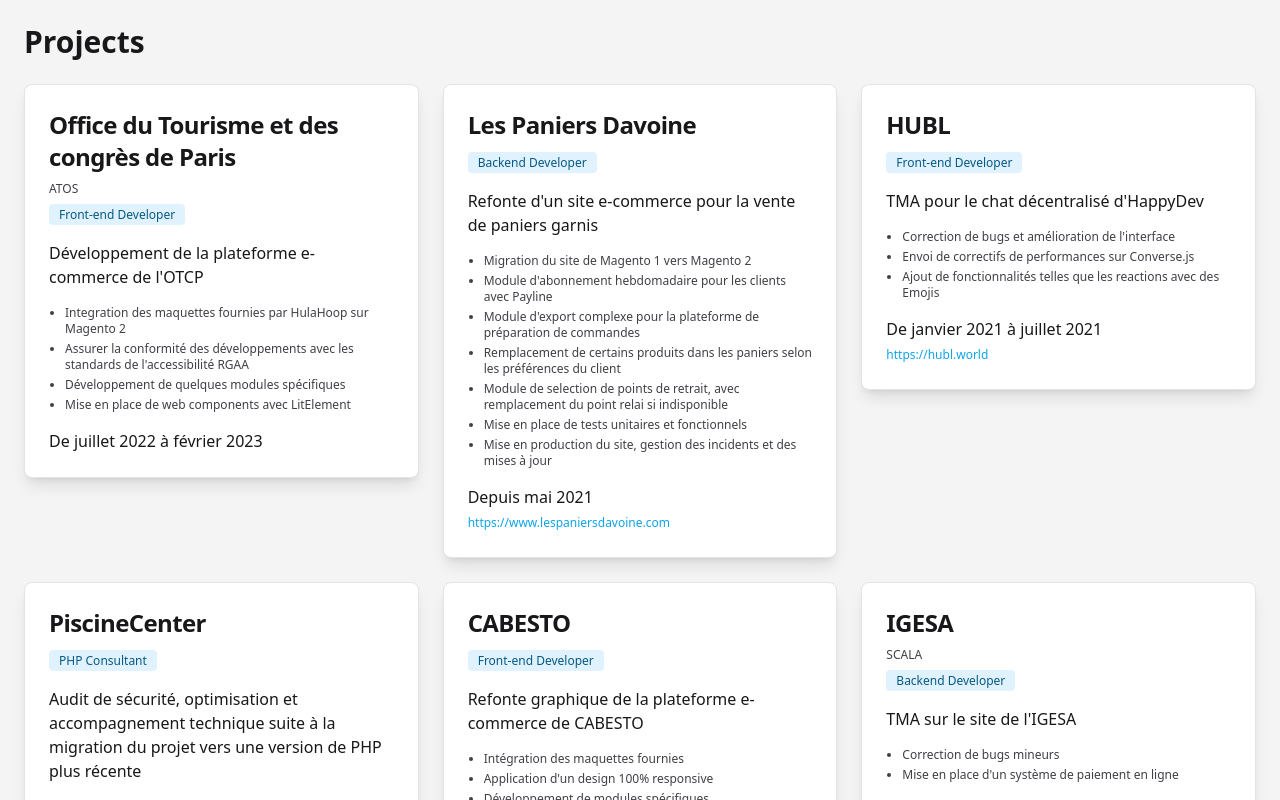
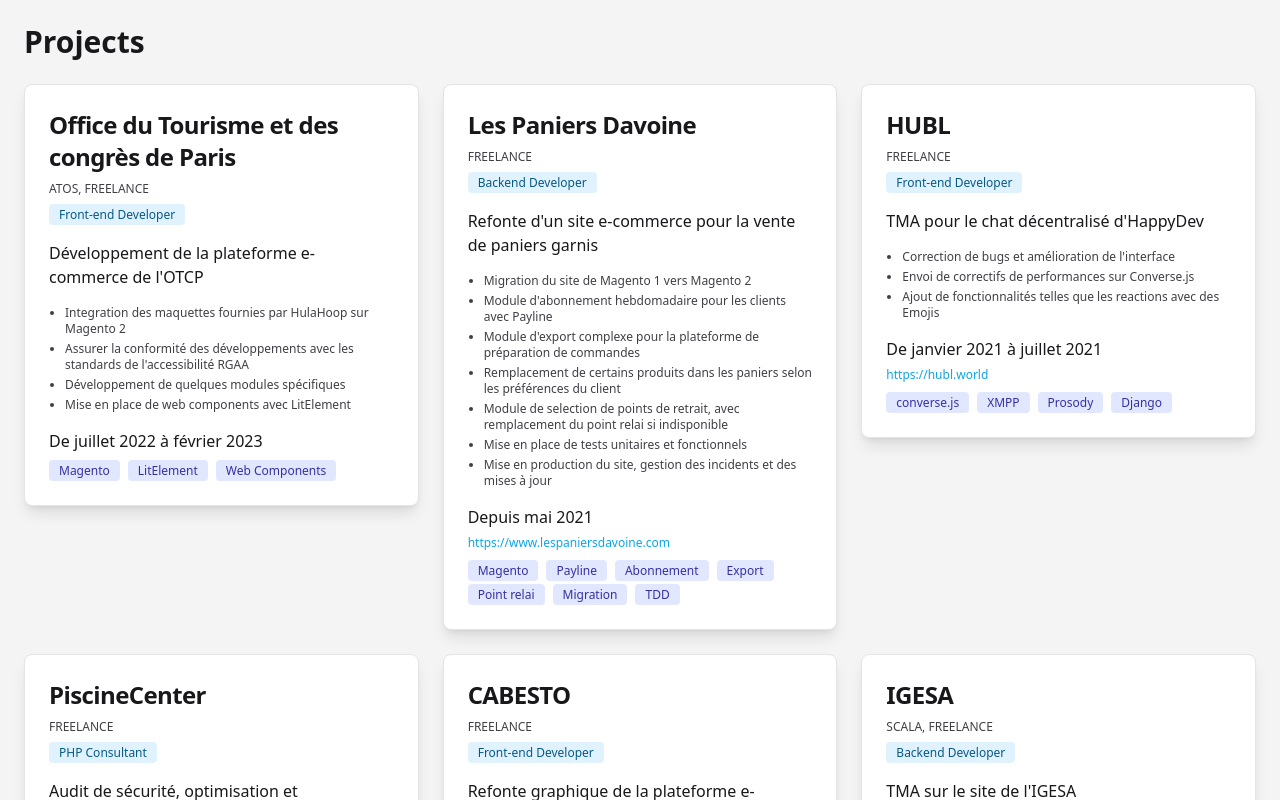
Before and after one commit to ubermanu/ubermanu.github.io, a SvelteKit app: page /projects in a window 1280 px wide. Shown: the top 800 px of the page. Built offline with nearby package versions, Linux system fonts and the light colour scheme; some icons are missing.

Commit message:
update resume, add freelance when needed, add missing color

```diff
--- a/data/resume.json
+++ b/data/resume.json
@@ -230,7 +230,7 @@
       ],
       "startDate": "2022-07",
       "endDate": "2023-02",
-      "entity": "Atos",
+      "entity": "Atos, Freelance",
       "keywords": ["Magento", "LitElement", "Web Components"]
     },
     {
@@ -247,6 +247,7 @@
         "Mise en production du site, gestion des incidents et des mises à jour"
       ],
       "startDate": "2021-05",
+      "entity": "Freelance",
       "keywords": [
         "Magento",
         "Payline",
@@ -269,6 +270,7 @@
       ],
       "startDate": "2021-01",
       "endDate": "2021-07",
+      "entity": "Freelance",
       "keywords": ["converse.js", "XMPP", "Prosody", "Django"],
       "url": "https://hubl.world"
     },
@@ -284,6 +286,7 @@
       ],
       "startDate": "2020-10-23",
       "endDate": "2020-10-30",
+      "entity": "Freelance",
       "keywords": ["PHP", "MySQL", "Composer", "Performance"],
       "url": "https://www.piscinecenter.com"
     },
@@ -299,6 +302,7 @@
       ],
       "startDate": "2020-02-19",
       "endDate": "2020-03-31",
+      "entity": "Freelance",
       "keywords": ["Magento", "SASS", "Responsive Design", "Migration"],
       "url": "https://www.cabesto.com"
     },
@@ -312,7 +316,7 @@
       ],
       "startDate": "2020-01",
       "endDate": "2020-03",
-      "entity": "SCALA",
+      "entity": "SCALA, Freelance",
       "keywords": ["TYPO3"],
       "url": "https://www.igesa.fr"
     },
@@ -443,7 +447,7 @@
       "startDate": "2014-11-30",
       "endDate": "2015-05-31",
       "entity": "OptimHome",
-      "keywords": ["Joomla"]
+      "keywords": ["Joomla", "Virtuemart"]
     }
   ],
   "meta": {
--- a/src/routes/projects/+page.svelte
+++ b/src/routes/projects/+page.svelte
@@ -21,7 +21,7 @@
             {project.entity}
           </p>
         {/if}
-        {#if project.roles}
+        {#if project.roles && project.roles.length > 0}
           <ul>
             {#each project.roles as role}
               <li class="inline">
@@ -46,7 +46,9 @@
             {/each}
           </ul>
         {/if}
-        <FromTo startDate={project.startDate} endDate={project.endDate} />
+        <p>
+          <FromTo startDate={project.startDate} endDate={project.endDate} />
+        </p>
         {#if project.url}
           <p>
             <a
@@ -60,6 +62,18 @@
             </a>
           </p>
         {/if}
+        {#if project.keywords && project.keywords.length > 0}
+          <ul class="flex flex-wrap mt-1">
+            {#each project.keywords as keyword}
+              <li class="inline">
+                <span
+                  class="bg-indigo-100 text-indigo-800 text-xs font-medium mr-2 px-2.5 py-0.5 rounded dark:bg-indigo-900 dark:text-indigo-300"
+                  >{keyword}</span
+                >
+              </li>
+            {/each}
+          </ul>
+        {/if}
       </div>
     </li>
   {/each}
--- a/src/routes/resume/+page.svelte
+++ b/src/routes/resume/+page.svelte
@@ -37,7 +37,7 @@
               {/each}
             </ul>
           {/if}
-          <p class="my-4">
+          <p>
             <FromTo startDate={job.startDate} endDate={job.endDate} />
           </p>
           {#if job.url}
--- a/tailwind.config.cjs
+++ b/tailwind.config.cjs
@@ -18,6 +18,7 @@
       red: colors.rose,
       pink: colors.fuchsia,
       white: colors.white,
+      indigo: colors.indigo,
     },
     extend: {
       spacing: {
```
